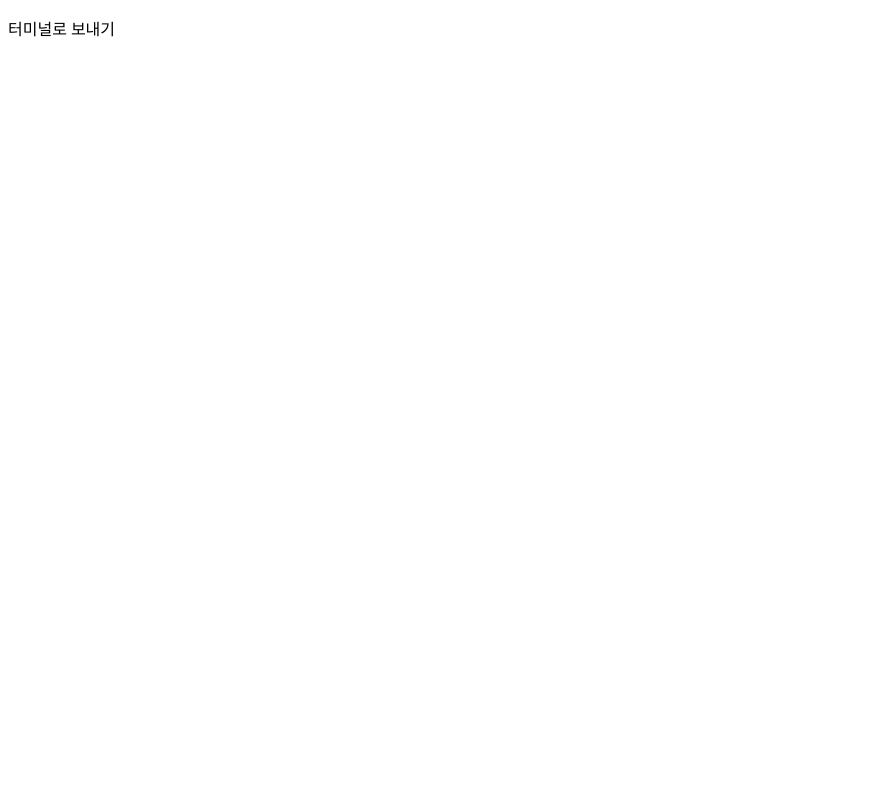
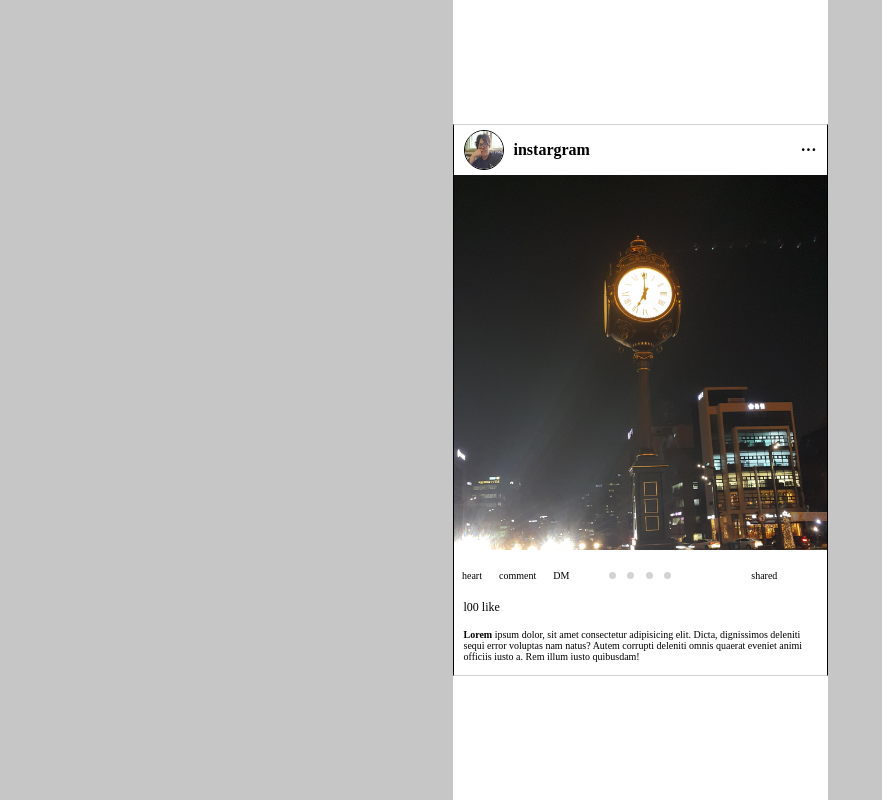
Before and after one commit to mixgkim/GitInitTest, a plain HTML site: page index.html in a window 1280 px wide. Shown: the whole page, without its empty margins (0-882 px from the left). Drawn offline with Linux system fonts and the light colour scheme.

Commit message:
인스타 피드 클론 실습.

```diff
--- a/index.html
+++ b/index.html
@@ -3,9 +3,59 @@
 <head>
     <meta charset="UTF-8">
     <meta name="viewport" content="width=device-width, initial-scale=1.0">
-    <title>터미널로 보내기</title>
+    <link rel="stylesheet" href="./style.css"/>
+    <style>
+        p {
+            margin: 0px;
+        }
+    </style>
+    <title>인스크램 클론</title>
 </head>
 <body>
-    <p>터미널로 보내기</p>
+    <div class="wrap">
+
+        <div class="instargram">
+            <div class="header">
+                <div class="header-left">
+                    <img class="header-img" src="./pro.jpg" width="38px" height="38px">
+                    <p>instargram</p>
+                </div>
+                <div class="header-right">
+                    <p class="right-menu">···</p>
+                </div>
+            </div>
+
+            <div class="img">
+                <img src="./sactypemoon.jpg" width="100%" height="100%">
+
+            </div>
+            <div class="footer">
+                <div class="top-left">
+                    <span>heart</span>
+                    <span>comment</span>
+                    <span>DM</span>
+                </div>
+                <div class="top-center">
+                    <ul>
+                        <li></li>
+                        <li></li>
+                        <li></li>
+                        <li></li>
+                    </ul>
+                </div>
+                <div class="top-right">
+                    <span>shared</span>
+                </div>
+                <div class="like">
+                    <p>l00 like</p>
+                </div>
+                <div class="comment">
+                    <p>
+                       <b>Lorem</b> ipsum dolor, sit amet consectetur adipisicing elit. Dicta, dignissimos deleniti sequi error voluptas nam natus? Autem corrupti deleniti omnis quaerat eveniet animi officiis iusto a. Rem illum iusto quibusdam!
+                    </p>
+                </div>
+            </div>
+        </div>
+    </div>
 </body>
 </html>
--- /dev/null
+++ b/style.css
@@ -0,0 +1,142 @@
+body {
+    background-color: #c6c6c6;
+    margin: 0px;
+}
+
+.wrap {
+    background-color: white;
+    width: 375px;
+    height: 100vh;
+    margin: 0 auto;
+
+    display: flex;
+    align-items: center;
+}
+
+.instargram {
+    width: 100%;
+    height: 550px;
+    border: 1px solid black;
+
+    display: grid;
+    grid-template-columns: 1fr;
+    grid-template-rows: 50px 375px 1fr;
+    grid-template-areas:
+    "header"
+    "img"
+    "footer";
+
+    border-top: 1px solid lightgray;
+    border-bottom: 1px solid lightgray;
+}
+
+.header {
+    grid-area: header;
+    width: auto;
+    height: auto;
+    margin: 5px 10px;
+
+    font-weight: bold;
+}
+
+.header-left {
+    float: left;
+    display: flex;
+    align-items: center;
+}
+
+.header-img {
+    border: 1px solid black;
+    border-radius: 50%;
+    margin-right: 10px;
+}
+
+.header-right {
+    float: right;
+    height: 100%;
+
+    display: flex;
+    align-items: center;
+}
+
+.right-menu {
+    cursor: pointer;
+    user-select: none;
+}
+
+.img {
+    clear: both;
+    grid-area: img;
+    width: 100%;
+    height: 100%;
+}
+
+.footer {
+    grid-area: footer;
+    width: 100%;
+    height: 100%;
+
+    display: grid;
+    grid-template-columns: 1fr 1fr 1fr;
+    grid-template-rows: 50px auto auto;
+    grid-template-areas:
+    "top-left top-center top-right"
+    "like like like"
+    "comment comment comment";
+}
+
+.top-left {
+    grid-area: top-left;
+    display: flex;
+    font-size: 10px;
+    width: 100%;
+    height: 100%;
+    align-items: center;
+    justify-content: space-around;
+}
+
+.top-center {
+    grid-area: top-center;
+    display: flex;
+    width: 100%;
+    height: 100%;
+    align-items: center;
+    justify-content: center;
+}
+
+.top-right {
+    grid-area: top-right;
+    display: flex;
+    font-size: 10px;
+    width: 100%;
+    height: 100%;
+    align-items: center;
+    justify-content: center;
+}
+
+.like {
+    grid-area: like;
+    font-size: 12px;
+    margin: 0 10px;
+}
+
+.comment {
+    grid-area: comment;
+    font-size: 10px;
+    margin: 0 10px;
+}
+
+ul {
+    padding: 0px;
+    display: flex;
+    justify-content: space-between;
+    list-style: none;
+    width: 50%;
+}
+
+li {
+    width: 7px;
+    height: 7px;
+    background-color: lightgray;
+    border-radius: 50%;
+}
```
Also changed, not shown: pro.jpg (added), sactypemoon.jpg (added).
